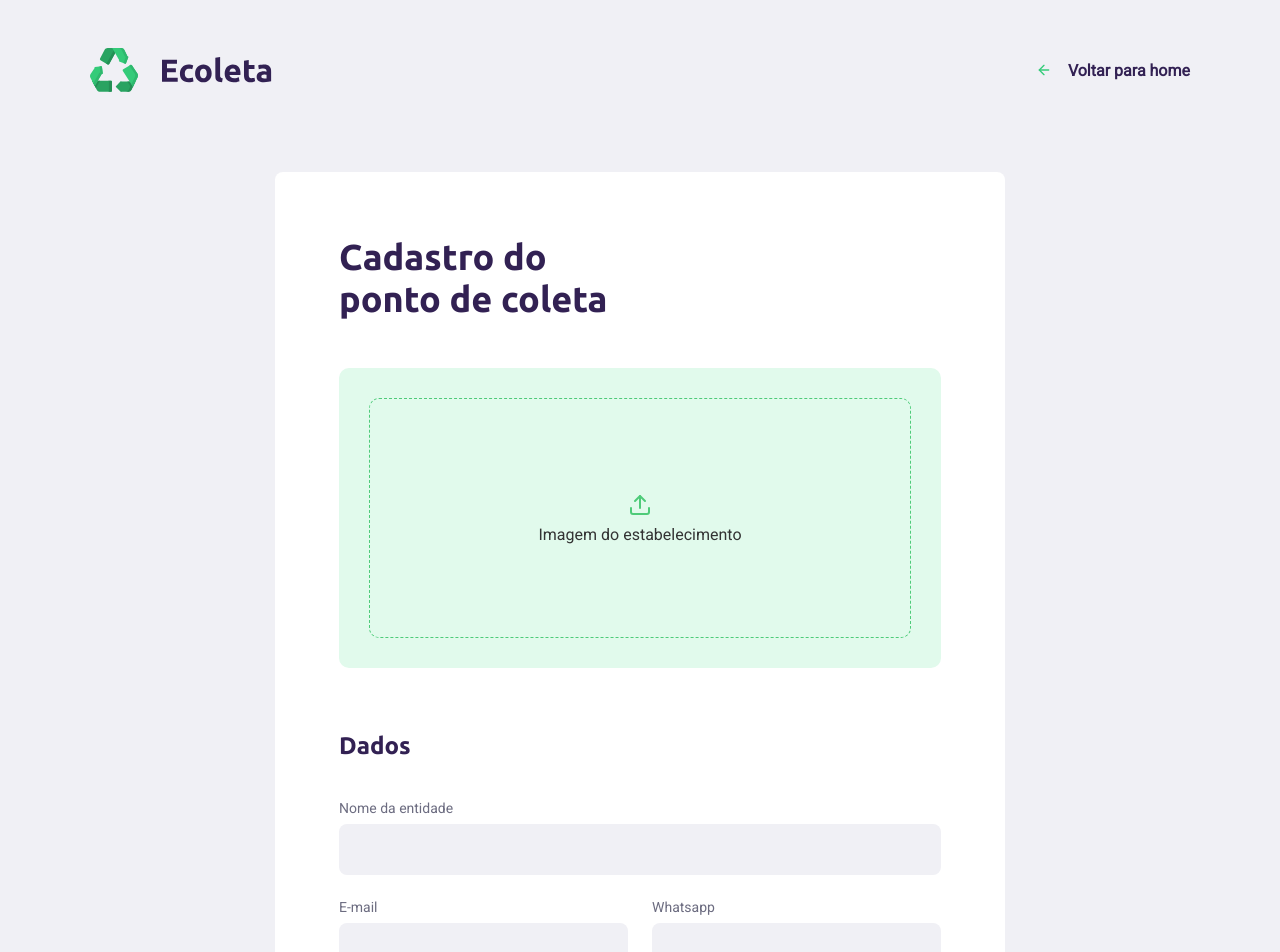
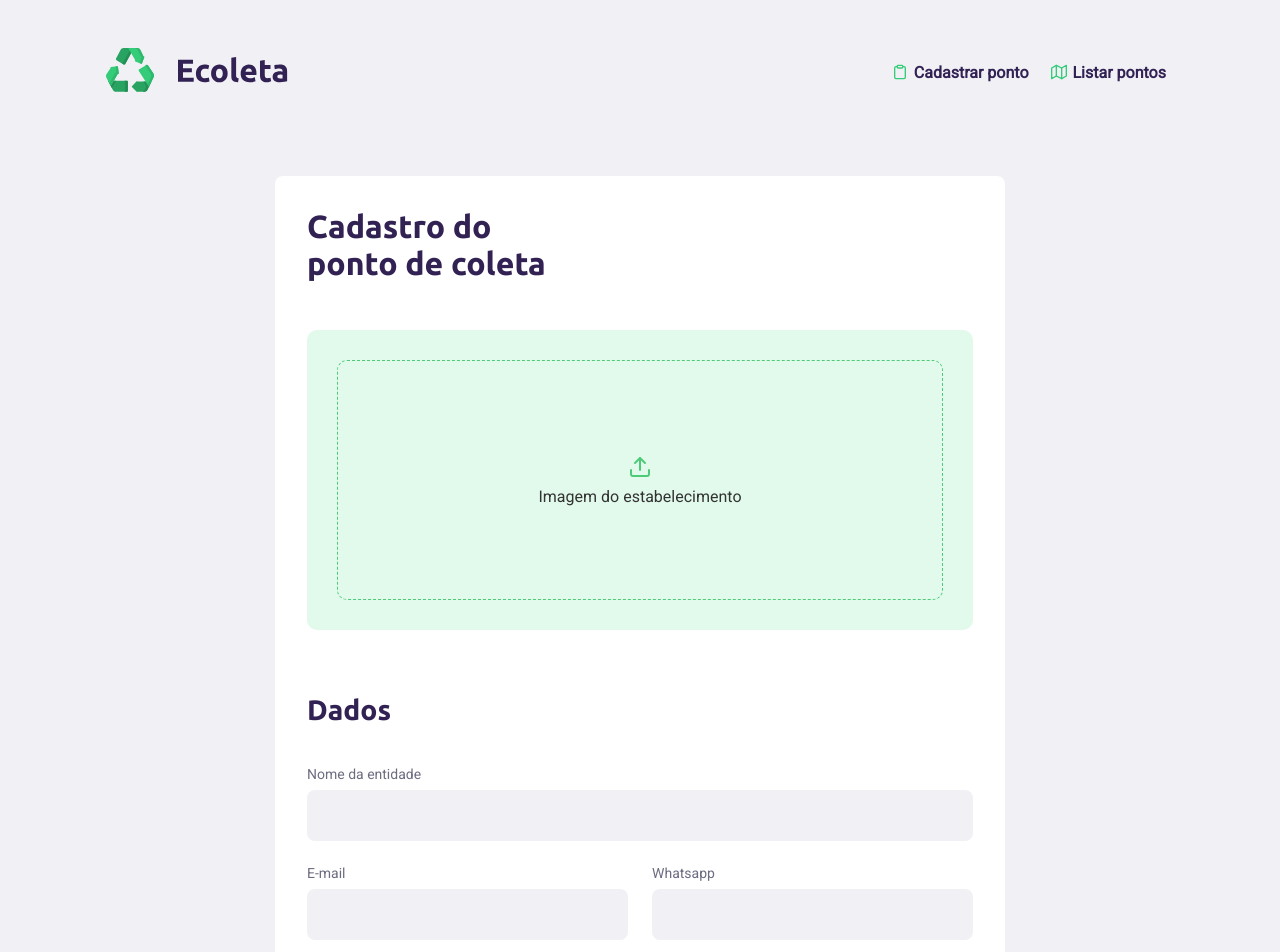
Before and after one commit to ma-nobrega/Ecoleta-2.0, a React (Create React App) app in the folder web/: page /create-point in a window 1280 px wide. Shown: the top 952 px of the page. Built offline with nearby package versions, Linux system fonts and the light colour scheme; no server answers; the HTML template or start-up script is replaced by a standard one.

Commit message:
Personalizando cursor e corrigindo a responsividade

```diff
--- a/web/src/pages/CreatePoint/index.tsx
+++ b/web/src/pages/CreatePoint/index.tsx
@@ -1,17 +1,25 @@
 import React, { useEffect, useState, ChangeEvent, FormEvent } from 'react';
-import './styles.css';
-import logo from '../../assets/logo.svg'
-import { Link, useHistory } from 'react-router-dom';
-import { FiArrowLeft } from 'react-icons/fi';
-import { Map, TileLayer, Marker } from 'react-leaflet'
+import { useHistory } from 'react-router-dom';
+import { Map, TileLayer, Marker } from 'react-leaflet';
+import axios from 'axios';
 import api from '../../services/api';
-import axios from 'axios';
-import { LeafletMouseEvent } from 'leaflet';
+import Leaflet, { LeafletMouseEvent } from 'leaflet';
+
 import Dropzone from '../../components/Dropzone';
+import Header from '../../components/Header';
+
+import { Container } from './styles';
+import imgMarker from '../../assets/map-marker.svg'
+
+const mapIcon = Leaflet.icon({
+  iconUrl: imgMarker,
+  iconSize: [36, 68],
+  iconAnchor: [18, 68]
+})
 
 interface Item {
-  id: number,
-  title: string,
+  id: number;
+  title: string;
   image_url: string;
 }
 
@@ -27,12 +35,15 @@ const CreatePoint = () => {
   const [items, setItems] = useState<Item[]>([]);
   const [ufs, setUfs] = useState<string[]>([]);
   const [cities, setCities] = useState<string[]>([]);
-  const [InitialPosition, setInitialPosition] = useState<[number, number]>([0, 0]);
+
+  const [initialPosition, setInitialPosition] = useState<[number, number]>([0, 0]);
+
   const [formData, setFormData] = useState({
     name: '',
     email: '',
     whatsapp: '',
-  })
+  });
+
   const [selectedUf, setSelectedUf] = useState('0');
   const [selectedCity, setSelectedCity] = useState('0');
   const [selectedItems, setSelectedItems] = useState<number[]>([]);
@@ -45,71 +56,79 @@ const CreatePoint = () => {
     navigator.geolocation.getCurrentPosition(position => {
       const { latitude, longitude } = position.coords;
       setInitialPosition([latitude, longitude]);
-    })
+    });
   }, []);
 
   useEffect(() => {
     api.get('items').then(response => {
       setItems(response.data);
-    })
+    });
   }, []);
 
   useEffect(() => {
     axios.get<IBGEUFResponse[]>('https://servicodados.ibge.gov.br/api/v1/localidades/estados').then(response => {
       const ufInitials = response.data.map(uf => uf.sigla);
       setUfs(ufInitials);
-    })
+    });
   }, []);
 
   useEffect(() => {
-    if (selectedUf === "0") {
+    if (selectedUf === '0') {
       return;
     }
-    axios.get<IBGECityResponse[]>(`https://servicodados.ibge.gov.br/api/v1/localidades/estados/${selectedUf}/municipios`)
+
+    axios
+      .get<IBGECityResponse[]>(`https://servicodados.ibge.gov.br/api/v1/localidades/estados/${selectedUf}/municipios`)
       .then(response => {
         const cityNames = response.data.map(city => city.nome);
+
         setCities(cityNames);
       });
-  }, [selectedUf])
+  }, [selectedUf]);
 
-  function handleSelectUF(event: ChangeEvent<HTMLSelectElement>) {
+  function handleSelectUf(event: ChangeEvent<HTMLSelectElement>) {
     const uf = event.target.value;
+
     setSelectedUf(uf);
   }
 
   function handleSelectCity(event: ChangeEvent<HTMLSelectElement>) {
     const city = event.target.value;
+
     setSelectedCity(city);
   }
 
   function handleMapClick(event: LeafletMouseEvent) {
     setSelectedPosition([
       event.latlng.lat,
-      event.latlng.lng
-    ]);
+      event.latlng.lng,
+    ])
   }
 
   function handleInputChange(event: ChangeEvent<HTMLInputElement>) {
     const { name, value } = event.target;
+
     setFormData({ ...formData, [name]: value });
   }
 
   function handleSelectItem(id: number) {
     const alreadySelected = selectedItems.findIndex(item => item === id);
+
     if (alreadySelected >= 0) {
-      const filteredItems = selectedItems.filter(item => item !== id)
-      setSelectedItems(filteredItems)
-    }
-    else {
+      const filteredItems = selectedItems.filter(item => item !== id);
+
+      setSelectedItems(filteredItems);
+    } else {
       setSelectedItems([...selectedItems, id]);
     }
   }
 
   async function handleSubmit(event: FormEvent) {
     event.preventDefault();
+
     const { name, email, whatsapp } = formData;
-    const uf = selectedUf
-    const city = selectedCity
+    const uf = selectedUf;
+    const city = selectedCity;
     const [latitude, longitude] = selectedPosition;
     const items = selectedItems;
 
@@ -123,6 +142,7 @@ const CreatePoint = () => {
     data.append('latitude', String(latitude));
     data.append('longitude', String(longitude));
     data.append('items', items.join(','));
+
     if (selectedFile) {
       data.append('image', selectedFile)
     }
@@ -131,38 +151,38 @@ const CreatePoint = () => {
 
     alert('Ponto de coleta criado!');
 
-    history.push('/')
+    history.push('/');
   }
 
   return (
-    <div id="page-create-point">
-      <header>
-        <img src={logo} alt="Ecoleta" />
-        <Link to="/" >
-          <FiArrowLeft />
-          Voltar para home
-        </Link>
-      </header>
+    <Container>
+      <Header />
+
       <form onSubmit={handleSubmit}>
         <h1>Cadastro do <br /> ponto de coleta</h1>
+
         <Dropzone onFileUploaded={setSelectedFile} />
+
         <fieldset>
           <legend>
             <h2>Dados</h2>
           </legend>
+
           <div className="field">
             <label htmlFor="name">Nome da entidade</label>
-            <input type="text"
+            <input
+              type="text"
               name="name"
               id="name"
               onChange={handleInputChange}
             />
           </div>
-        </fieldset>
+
           <div className="field-group">
             <div className="field">
               <label htmlFor="email">E-mail</label>
-            <input type="email"
+              <input
+                type="email"
                 name="email"
                 id="email"
                 onChange={handleInputChange}
@@ -170,31 +190,40 @@ const CreatePoint = () => {
             </div>
             <div className="field">
               <label htmlFor="whatsapp">Whatsapp</label>
-            <input type="text"
+              <input
+                type="text"
                 name="whatsapp"
                 id="whatsapp"
                 onChange={handleInputChange}
               />
             </div>
           </div>
+        </fieldset>
+
         <fieldset>
           <legend>
             <h2>Endereço</h2>
             <span>Selecione o endereço no mapa</span>
           </legend>
 
-          <Map center={InitialPosition} zoom={15} onClick={handleMapClick}>
+          <Map center={initialPosition} zoom={15} onClick={handleMapClick}>
             <TileLayer
-              attribution='&amp;copy, <a href="http://osm.rg/copyright">OpenStreetMap</a> contributors'
+              attribution='&amp;copy <a href="http://osm.org/copyright">OpenStreetMap</a> contributors'
               url="https://{s}.tile.openstreetmap.org/{z}/{x}/{y}.png"
             />
-            <Marker position={selectedPosition} />
+
+            <Marker icon={mapIcon} position={selectedPosition} />
           </Map>
 
           <div className="field-group">
             <div className="field">
               <label htmlFor="uf">Estado (UF)</label>
-              <select name="uf" id="uf" value={selectedUf} onChange={handleSelectUF} >
+              <select
+                name="uf"
+                id="uf"
+                value={selectedUf}
+                onChange={handleSelectUf}
+              >
                 <option value="0">Selecione uma UF</option>
                 {ufs.map(uf => (
                   <option key={uf} value={uf}>{uf}</option>
@@ -203,10 +232,15 @@ const CreatePoint = () => {
             </div>
             <div className="field">
               <label htmlFor="city">Cidade</label>
-              <select name="city" id="city" value={selectedCity} onChange={handleSelectCity} >
+              <select
+                name="city"
+                id="city"
+                value={selectedCity}
+                onChange={handleSelectCity}
+              >
                 <option value="0">Selecione uma cidade</option>
                 {cities.map(city => (
-                  <option key={city} value={city}> {city} </option>
+                  <option key={city} value={city}>{city}</option>
                 ))}
               </select>
             </div>
@@ -215,22 +249,29 @@ const CreatePoint = () => {
 
         <fieldset>
           <legend>
-            <h2>Itens de coleta</h2>
-            <span>Selecione um ou mais itens abaixo</span>
+            <h2>Ítens de coleta</h2>
+            <span>Selecione um ou mais ítens abaixo</span>
           </legend>
+
           <ul className="items-grid">
             {items.map(item => (
-              <li key={item.id} className={selectedItems.includes(item.id) ? "selected" : ''} onClick={() => handleSelectItem(item.id)}>
+              <li
+                key={item.id}
+                onClick={() => handleSelectItem(item.id)}
+                className={selectedItems.includes(item.id) ? 'selected' : ''}
+              >
                 <img src={item.image_url} alt={item.title} />
-                <span>{item.title} </span>
-              </li>))}
+                <span>{item.title}</span>
+              </li>
+            ))}
           </ul>
         </fieldset>
+
         <button type="submit">
           Cadastrar ponto de coleta
         </button>
       </form>
-    </div>
+    </Container>
   );
 };
 
--- a/web/src/pages/CreatePoint/styles.css
+++ /dev/null
@@ -1,203 +0,0 @@
-#page-create-point {
-  width: 100%;
-  max-width: 1100px;
-
-  margin: 0 auto;
-}
-
-#page-create-point header {
-  margin-top: 48px;
-
-  display: flex;
-  justify-content: space-between;
-  align-items: center;
-}
-
-#page-create-point header a {
-  color: var(--title-color);
-  font-weight: bold;
-  text-decoration: none;
-
-  display: flex;
-  align-items: center;
-}
-
-#page-create-point header a svg {
-  margin-right: 16px;
-  color: var(--primary-color);
-}
-
-#page-create-point form {
-  margin: 80px auto;
-  padding: 64px;
-  max-width: 730px;
-  background: #FFF;
-  border-radius: 8px;
-
-  display: flex;
-  flex-direction: column;
-}
-
-#page-create-point form h1 {
-  font-size: 36px;
-}
-
-#page-create-point form fieldset {
-  margin-top: 64px;
-  min-inline-size: auto;
-  border: 0;
-}
-
-#page-create-point form legend {
-  width: 100%;
-  display: flex;
-  justify-content: space-between;
-  align-items: center;
-  margin-bottom: 40px;
-}
-
-#page-create-point form legend h2 {
-  font-size: 24px;
-}
-
-#page-create-point form legend span {
-  font-size: 14px;
-  font-weight: normal;
-  color: var(--text-color);
-}
-
-#page-create-point form .field-group {
-  flex: 1;
-  display: flex;
-}
-
-#page-create-point form .field {
-  flex: 1;
-
-  display: flex;
-  flex-direction: column;
-  margin-bottom: 24px;
-}
-
-#page-create-point form .field input[type=text],
-#page-create-point form .field input[type=email],
-#page-create-point form .field input[type=number] {
-  flex: 1;
-  background: #F0F0F5;
-  border-radius: 8px;
-  border: 0;
-  padding: 16px 24px;
-  font-size: 16px;
-  color: #6C6C80;
-}
-
-#page-create-point form .field select {
-  -webkit-appearance: none;
-  -moz-appearance: none;
-  appearance: none;
-  flex: 1;
-  background: #F0F0F5;
-  border-radius: 8px;
-  border: 0;
-  padding: 16px 24px;
-  font-size: 16px;
-  color: #6C6C80;
-}
-
-#page-create-point form .field input::placeholder {
-  color: #A0A0B2;
-}
-
-#page-create-point form .field label {
-  font-size: 14px;
-  margin-bottom: 8px;
-}
-
-#page-create-point form .field :disabled {
-  cursor: not-allowed;
-}
-
-#page-create-point form .field-group .field + .field {
-  margin-left: 24px;
-}
-
-#page-create-point form .field-group input + input {
-  margin-left: 24px;
-}
-
-#page-create-point form .field-check {
-  flex-direction: row;
-  align-items: center;
-}
-
-#page-create-point form .field-check input[type=checkbox] {
-  background: #F0F0F5;
-}
-
-#page-create-point form .field-check label {
-  margin: 0 0 0 8px;
-}
-
-#page-create-point form .leaflet-container {
-  width: 100%;
-  height: 350px;
-  border-radius: 8px;
-  margin-bottom: 24px;
-}
-
-#page-create-point form button {
-  width: 260px;
-  height: 56px;
-  background: var(--primary-color);
-  border-radius: 8px;
-  color: #FFF;
-  font-weight: bold;
-  font-size: 16px;
-  border: 0;
-  align-self: flex-end;
-  margin-top: 40px;
-  transition: background-color 0.2s;
-  cursor: pointer;
-}
-
-#page-create-point form button:hover {
-  background: #2FB86E;
-}
-
-.items-grid {
-  display: grid;
-  grid-template-columns: repeat(3, 1fr);
-  gap: 16px;
-  list-style: none;
-}
-
-.items-grid li {
-  background: #f5f5f5;
-  border: 2px solid #f5f5f5;
-  height: 180px;
-  border-radius: 8px;
-  padding: 32px 24px 16px;
-
-  display: flex;
-  flex-direction: column;
-  justify-content: space-between;
-  align-items: center;
-
-  text-align: center;
-
-  cursor: pointer;
-}
-
-.items-grid li span {
-  flex: 1;
-  margin-top: 12px;
-
-  display: flex;
-  align-items: center;
-  color: var(--title-color);
-}
-
-.items-grid li.selected {
-  background: #E1FAEC;
-  border: 2px solid #34CB79;
-}
--- /dev/null
+++ b/web/src/pages/CreatePoint/styles.ts
@@ -0,0 +1,178 @@
+import styled from 'styled-components';
+
+export const Container = styled.div`
+  width: 100%;
+  max-width: 1100px;
+  margin: 0 auto;
+
+  form {
+    margin: 80px auto;
+    padding: 32px;
+    max-width: 730px;
+    background: #FFF;
+    border-radius: 8px;
+
+    display: flex;
+    flex-direction: column;
+    @media(max-width: 730px) {
+      width:90%;
+    }
+    h1 {
+      font-size: clamp(0.7rem, 1.2rem + 1.5vw, 2rem );
+    }
+    fieldset {
+      margin-top: 64px;
+      min-inline-size: auto;
+      border: 0;
+    }
+    legend {
+      width: 100%;
+      display: flex;
+      justify-content: space-between;
+      align-items: center;
+      margin-bottom: 40px;
+      h2 {
+        font-size: clamp(0.5rem, 0.8rem + 1.2vw, 2rem );
+        /* font-size: 1.5rem; */
+      }
+      span{
+        font-size: clamp(0.2rem, 0.32rem + 0.72vw, 1.8rem );
+        font-weight: normal;
+        color: var(--text-color);
+      }
+    }
+    .field-group {
+      flex: 1;
+      display: flex;
+      .field + .field {
+        margin-left: 24px;
+        @media(max-width: 730px) {
+          margin-left:0;
+        }
+      }
+      input + input {
+        margin-left: 24px;
+      }
+      @media(max-width: 730px) {
+        flex-direction:column;
+      }
+    }
+    .field {
+      flex: 1;
+
+      display: flex;
+      flex-direction: column;
+      margin-bottom: 24px;
+      label {
+        font-size: 14px;
+        margin-bottom: 8px;
+      }
+      input[type=text],
+      input[type=email],
+      input[type=number] {
+        flex: 1;
+        background: #F0F0F5;
+        border-radius: 8px;
+        border: 0;
+        padding: 16px 24px;
+        font-size: 16px;
+        color: #6C6C80;
+        &::placeholder {
+          color: #A0A0B2;
+        }
+      }
+      select {
+        -webkit-appearance: none;
+        -moz-appearance: none;
+        appearance: none;
+        flex: 1;
+        background: #F0F0F5;
+        border-radius: 8px;
+        border: 0;
+        padding: 16px 24px;
+        font-size: 16px;
+        color: #6C6C80;
+      }
+      &:disabled {
+        cursor: not-allowed;
+      }
+    }
+    .field-check {
+      flex-direction: row;
+      align-items: center;
+      input[type=checkbox] {
+        background: #F0F0F5;
+      }
+      label {
+        margin: 0 0 0 8px;
+      }
+    }
+    .leaflet-container {
+      width: 100%;
+      height: 350px;
+      border-radius: 8px;
+      margin-bottom: 24px;
+    }
+    button {
+      width: 260px;
+      height: 56px;
+      background: var(--primary-color);
+      border-radius: 8px;
+      color: #FFF;
+      font-weight: bold;
+      font-size: 16px;
+      border: 0;
+      align-self: flex-end;
+      margin-top: 40px;
+      transition: background-color 0.2s;
+      cursor: pointer;
+      &:hover {
+        background: #2FB86E;
+      }
+    }
+  }
+  .items-grid {
+    display: grid;
+    grid-template-columns: repeat(3, 1fr);
+    gap: 16px;
+    list-style: none;
+    @media(max-width: 900px) {
+        grid-template-columns: repeat(3, 1fr);
+      }
+      @media(max-width: 600px) {
+        grid-template-columns: repeat(2, 1fr);
+      }
+      @media(max-width: 400px) {
+        grid-template-columns: repeat(1, 1fr);
+      }
+    li {
+      background: #f5f5f5;
+      border: 2px solid #f5f5f5;
+      height: 180px;
+      border-radius: 8px;
+      padding: 32px 24px 16px;
+
+      display: flex;
+      flex-direction: column;
+      justify-content: space-between;
+      align-items: center;
+
+      text-align: center;
+
+      cursor: pointer;
+      span {
+        flex: 1;
+        margin-top: 12px;
+
+        display: flex;
+        align-items: center;
+        color: var(--title-color)
+      }
+      &.selected {
+        background: #E1FAEC;
+        border: 2px solid #34CB79;
+      }
+    }
+  }
+
+`;
```
Also changed, not shown: web/src/assets/map-marker.svg (added). Lines whose indentation alone changed are shown as unchanged.
